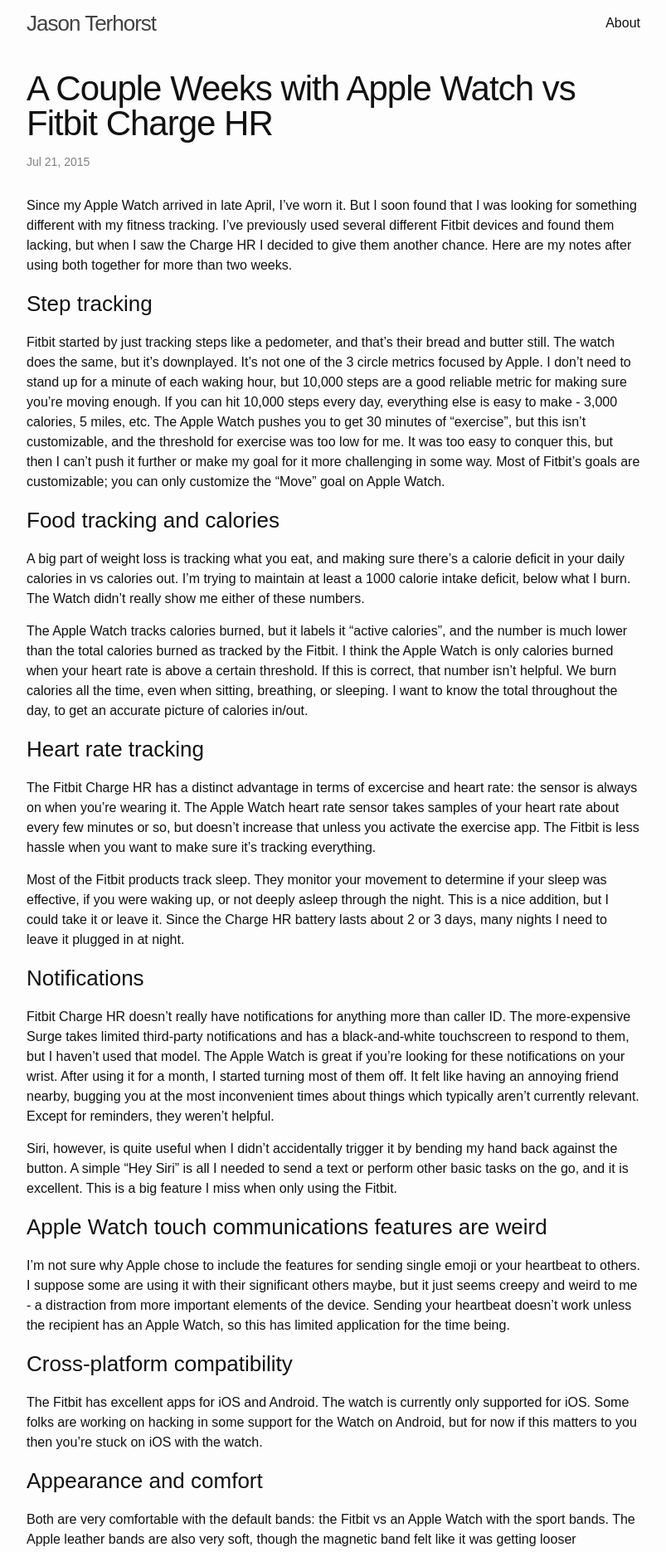
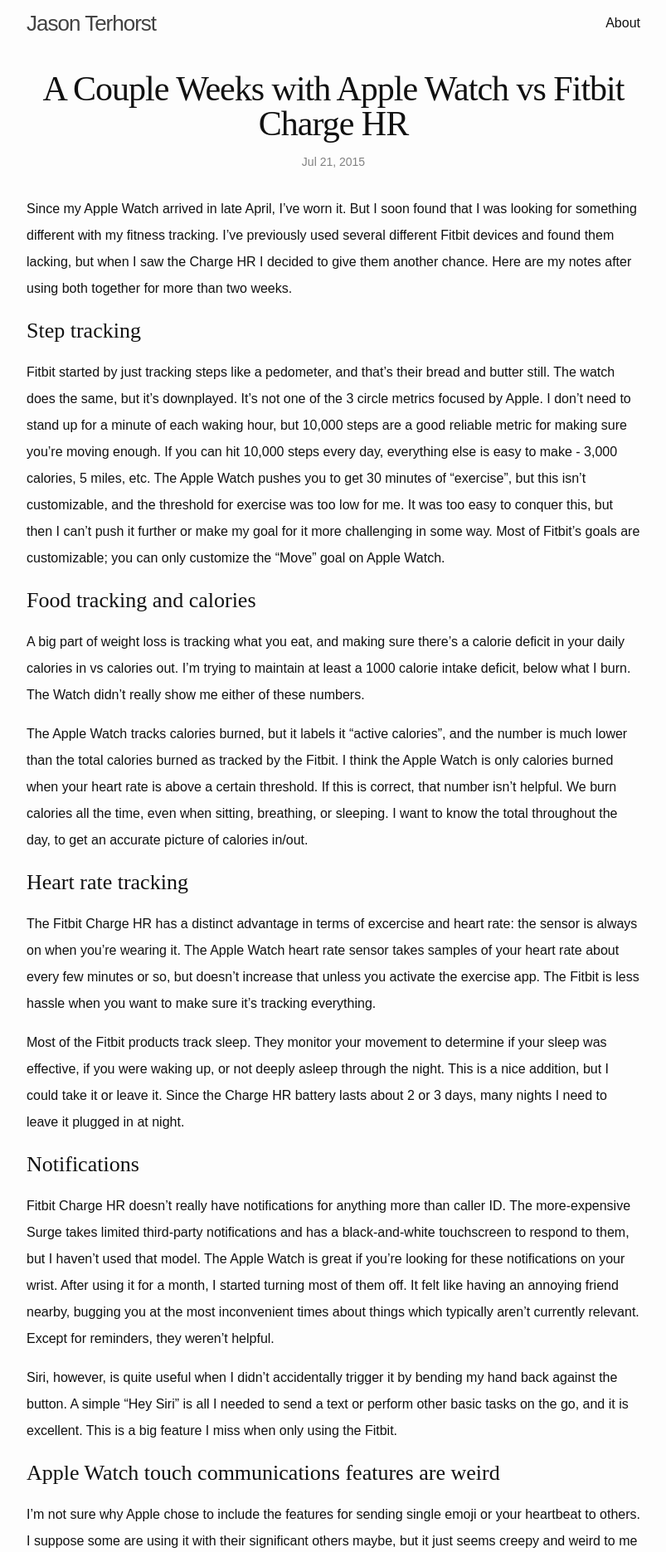
Before and after one commit to jterhorst/jterhorst.github.io, a Jekyll site: the page built from _posts/2015-07-21-a-week-with-apple-watch-vs-fitbit.markdown, in a window 1280 px wide. Shown: the top 1871 px of the page at 83% size, without its empty margins (238-1041 px from the left). Built offline with Jekyll 4.4.1, drawn with Linux system fonts in a browser that asks for light colours; some web fonts are replaced.

Commit message:
Updated font and style

```diff
--- a/_sass/_base.scss
+++ b/_sass/_base.scss
@@ -23,7 +23,9 @@ body {
     -webkit-text-size-adjust: 100%;
 }
 
-
+.post-content p {
+    line-height: 2em;
+}
 
 /**
  * Set `margin-bottom` to maintain vertical rhythm
@@ -35,6 +37,23 @@ ul, ol, dl, figure,
     margin-bottom: $spacing-unit / 2;
 }
 
+h1, h2 {
+    font-family: "Hoefler Titling A", "Hoefler Titling B";
+    font-style: normal;
+    font-weight: 700;
+}
+
+h3, h4 {
+    font-family: "Hoefler Titling A", "Hoefler Titling B";
+    font-style: normal;
+    font-weight: 400;
+}
+
+h5, h6 {
+    font-family: "Hoefler Text A", "Hoefler Text B";
+    font-style: small-caps;
+    font-weight: 700;
+}
 
 
 /**
@@ -82,6 +101,10 @@ li {
 h1, h2, h3, h4, h5, h6 {
     font-weight: 400;
     font-style: normal;
+}
+
+.post-header {
+    text-align: center;
 }
 
 /**
--- a/css/main.scss
+++ b/css/main.scss
@@ -6,7 +6,7 @@
 
 
 // Our variables
-$base-font-family: 'Whitney A', 'Whitney B', sans-serif;
+$base-font-family: 'Hoefler Text A', 'Hoefler Text B', sans-serif;
 $base-font-size:   16px;
 $small-font-size:  $base-font-size * 0.875;
 $base-line-height: 1.5;
```
